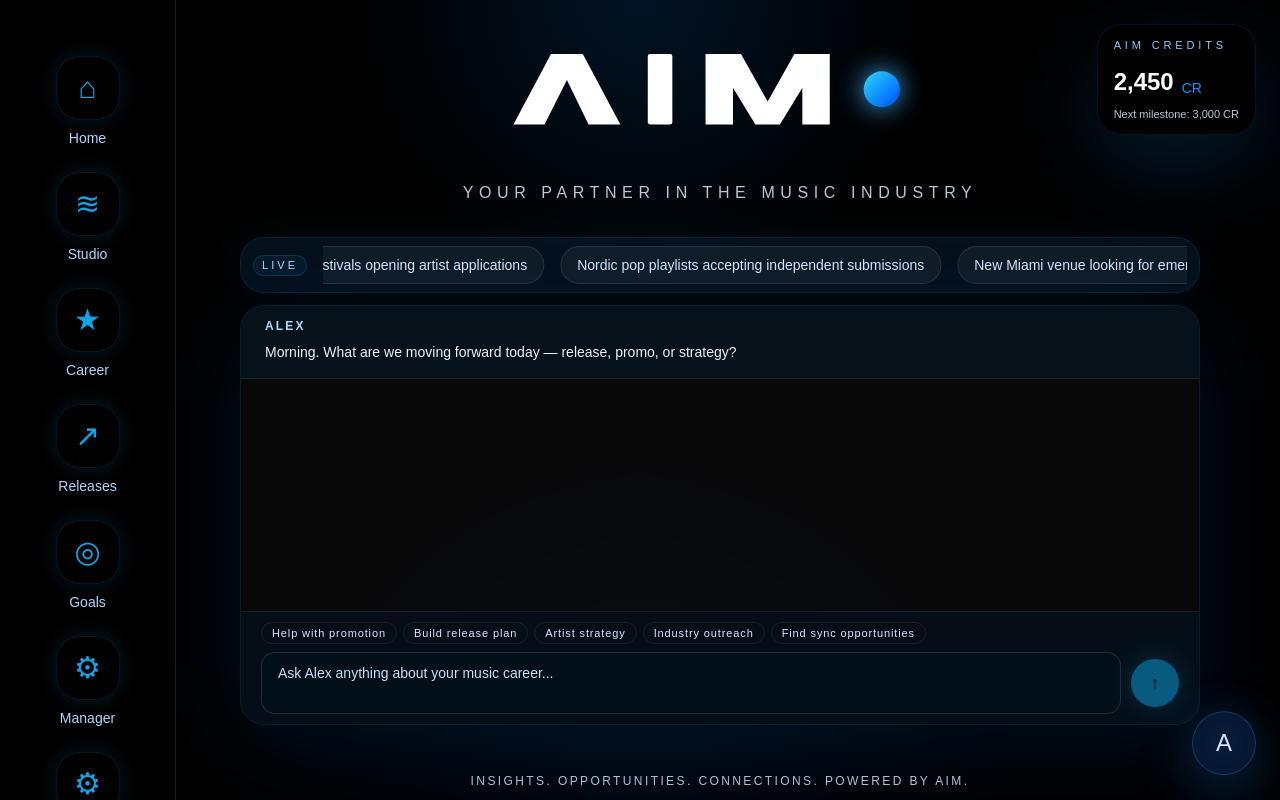
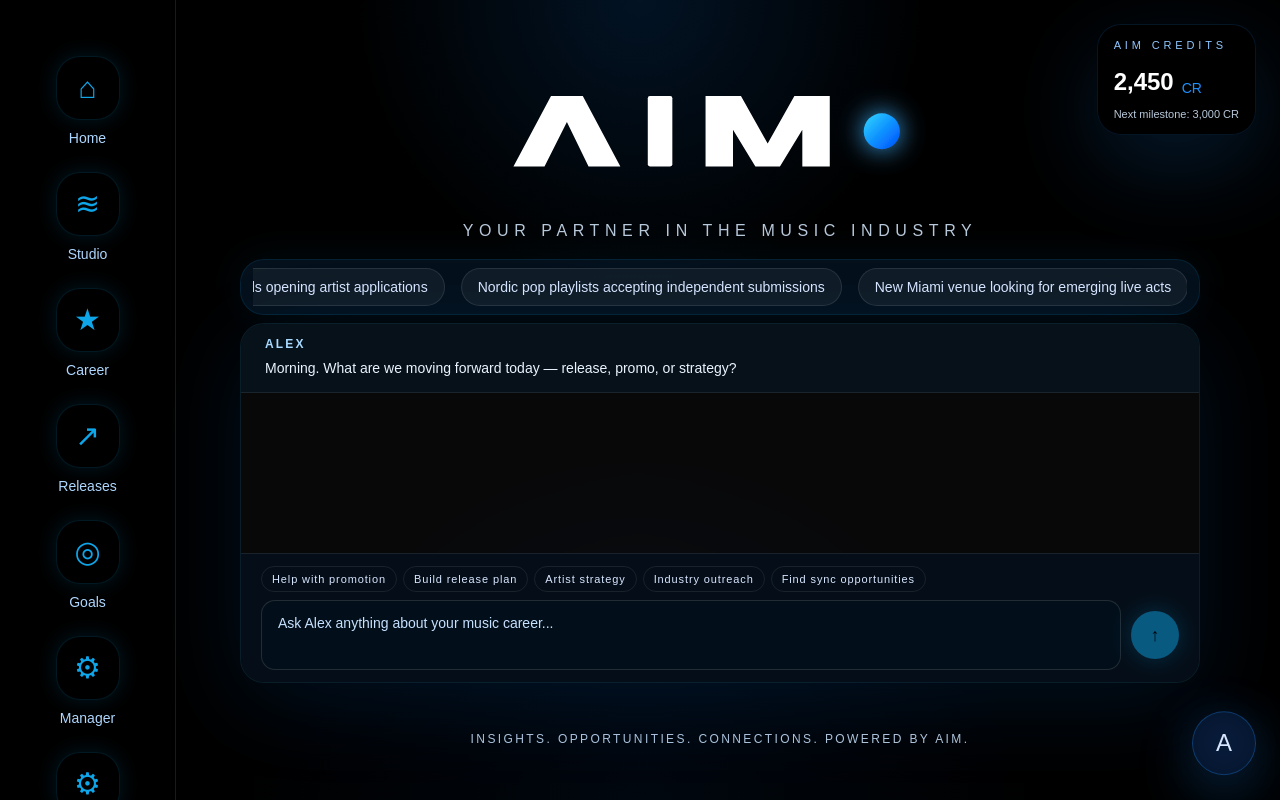
Before and after one commit to petterdazed-cpu/ai-music-manager, a Next.js app: page / in a window 1280 px wide. Built offline with nearby package versions, Linux system fonts and the light colour scheme.

Commit message:
polish homepage UX

```diff
--- a/app/page.tsx
+++ b/app/page.tsx
@@ -3,6 +3,8 @@
 import Link from 'next/link';
 import { useState, useEffect, useRef, type KeyboardEvent } from 'react';
 import { industryFeed } from '@/lib/mockData';
+
+type FeedItem = (typeof industryFeed)[number];
 
 export default function Home() {
   const defaultNavItems = [
@@ -24,24 +26,20 @@ export default function Home() {
   ];
 
   const [navItems] = useState(defaultNavItems);
-  const [headline, setHeadline] = useState("What's the move?");
-  const [subheadline, setSubheadline] = useState("Talk to Alex — your AI music manager.");
   const [placeholder, setPlaceholder] = useState("Ask Alex anything about your music career...");
   const [suggestions, setSuggestions] = useState(defaultSuggestions);
-  const [feedItems, setFeedItems] = useState(industryFeed);
+  const [feedItems, setFeedItems] = useState<FeedItem[]>(industryFeed);
   const [logoSize, setLogoSize] = useState(520);
   const [inputValue, setInputValue] = useState('');
   const [isLoading, setIsLoading] = useState(false);
+  const [streamingMessageId, setStreamingMessageId] = useState<string | null>(null);
   const [messages, setMessages] = useState<{ id: string; role: 'user' | 'alex' | 'error'; text: string }[]>([]);
   const [errorText, setErrorText] = useState<string | null>(null);
+  const streamQueueRef = useRef('');
+  const streamTimerRef = useRef<ReturnType<typeof setTimeout> | null>(null);
 
   useEffect(() => {
-    const storedHeadline = localStorage.getItem('headline');
-    if (storedHeadline) setHeadline(storedHeadline);
-
-    const storedSubheadline = localStorage.getItem('subheadline');
-    if (storedSubheadline) setSubheadline(storedSubheadline);
-
+    const hydrateStoredContent = () => {
       const storedPlaceholder = localStorage.getItem('placeholder');
       if (storedPlaceholder) setPlaceholder(storedPlaceholder);
 
@@ -53,17 +51,24 @@ export default function Home() {
       const storedFeedItems = localStorage.getItem('feedItems');
       if (storedFeedItems) {
         try {
-        const parsed = JSON.parse(storedFeedItems);
+          const parsed = JSON.parse(storedFeedItems) as unknown;
           if (Array.isArray(parsed) && parsed.length && typeof parsed[0] === 'object') {
-          setFeedItems(parsed as any);
+            setFeedItems(parsed.filter((item): item is FeedItem => (
+              typeof item === 'object' &&
+              item !== null &&
+              'id' in item &&
+              'title' in item &&
+              typeof item.id === 'string' &&
+              typeof item.title === 'string'
+            )));
           } else if (Array.isArray(parsed)) {
             // array of strings -> convert to objects
-          setFeedItems(parsed.map((t: string, i: number) => ({ id: `stored-${i}`, title: String(t) })));
+            setFeedItems(parsed.map((t, i) => ({ id: `stored-${i}`, title: String(t) })));
           } else {
             // fallback to newline-split
             setFeedItems(storedFeedItems.split('\n').filter((s) => s.trim()).map((t) => ({ id: t.slice(0, 40).replace(/[^a-z0-9]+/gi, '-').toLowerCase(), title: t })));
           }
-      } catch (e) {
+        } catch {
           // not JSON, treat as newline-separated titles
           setFeedItems(storedFeedItems.split('\n').filter((s) => s.trim()).map((t, i) => ({ id: `stored-${i}`, title: t })));
         }
@@ -72,6 +77,10 @@ export default function Home() {
       const storedLogoSize = localStorage.getItem('logoSize');
       if (storedLogoSize) setLogoSize(parseInt(storedLogoSize));
       else setLogoSize(520);
+    };
+
+    const hydrationTimer = window.setTimeout(hydrateStoredContent, 0);
+    return () => window.clearTimeout(hydrationTimer);
   }, []);
 
   const historyRef = useRef<HTMLDivElement | null>(null);
@@ -82,6 +91,40 @@ export default function Home() {
       historyRef.current.scrollTop = historyRef.current.scrollHeight;
     }
   }, [messages, isLoading]);
+
+  useEffect(() => {
+    return () => {
+      if (streamTimerRef.current) clearTimeout(streamTimerRef.current);
+    };
+  }, []);
+
+  const flushAssistantStream = (assistantId: string) => {
+    if (streamTimerRef.current) {
+      clearTimeout(streamTimerRef.current);
+      streamTimerRef.current = null;
+    }
+
+    if (!streamQueueRef.current) return;
+
+    const queuedText = streamQueueRef.current;
+    streamQueueRef.current = '';
+    setMessages((prev) => prev.map((pm) => pm.id === assistantId ? { ...pm, text: pm.text + queuedText } : pm));
+  };
+
+  const appendAssistantDelta = (assistantId: string, delta: string) => {
+    streamQueueRef.current += delta;
+
+    if (streamTimerRef.current) return;
+
+    streamTimerRef.current = setTimeout(() => {
+      streamTimerRef.current = null;
+      if (!streamQueueRef.current) return;
+
+      const queuedText = streamQueueRef.current;
+      streamQueueRef.current = '';
+      setMessages((prev) => prev.map((pm) => pm.id === assistantId ? { ...pm, text: pm.text + queuedText } : pm));
+    }, 70);
+  };
 
   const handleSendMessage = async () => {
     if (!inputValue.trim() || isLoading) return;
@@ -94,8 +137,10 @@ export default function Home() {
     const assistantId = `a-${Date.now()}`;
     const assistantMsg = { id: assistantId, role: 'alex' as const, text: '' };
 
+    streamQueueRef.current = '';
     setMessages((m) => [...m, userMsg, assistantMsg]);
     setIsLoading(true);
+    setStreamingMessageId(assistantId);
 
     try {
       console.log('Sending message to /api/chat', userText);
@@ -141,9 +186,9 @@ export default function Home() {
               const parsed = JSON.parse(m);
               const delta = parsed.choices?.[0]?.delta?.content;
               if (delta) {
-                setMessages((prev) => prev.map(pm => pm.id === assistantId ? { ...pm, text: pm.text + delta } : pm));
+                appendAssistantDelta(assistantId, delta);
               }
-            } catch (e) {
+            } catch {
               // ignore non-json lines
             }
           }
@@ -159,12 +204,13 @@ export default function Home() {
             const parsed = JSON.parse(l);
             const delta = parsed.choices?.[0]?.delta?.content;
             if (delta) {
-              setMessages((prev) => prev.map(pm => pm.id === assistantId ? { ...pm, text: pm.text + delta } : pm));
+              appendAssistantDelta(assistantId, delta);
             }
-          } catch (e) {}
+          } catch {}
         }
       }
 
+      flushAssistantStream(assistantId);
       console.log('Chat response stream finished');
     } catch (err) {
       console.error('Failed to send message:', err);
@@ -172,7 +218,9 @@ export default function Home() {
       setErrorText(msg);
       setMessages((m) => m.map(pm => pm.role === 'alex' && pm.text === '' ? { ...pm, text: `Error: ${msg}` } : pm));
     } finally {
+      flushAssistantStream(assistantId);
       setIsLoading(false);
+      setStreamingMessageId(null);
     }
   };
 
@@ -204,25 +252,22 @@ export default function Home() {
         </div>
       </aside>
 
-      <section className="flex min-h-screen items-center justify-center px-8 pl-48">
+      <section className="flex min-h-screen items-center justify-center px-8 py-8 pl-48">
         <div className="w-full max-w-[1080px] text-center">
-          <div className="mb-8 relative">
-            <div className="mb-3 flex items-center justify-center">
+          <div className="relative mb-4 flex flex-col items-center">
+            <div className="mb-2 flex w-full items-center justify-center">
               <img src="/aim-logo-v2.svg" alt="AIM" style={{ width: logoSize, height: 'auto' }} className="object-contain" />
             </div>
-            <p className="text-base uppercase tracking-[0.35em] text-[#B7C8DA]">
+            <p className="text-center text-base uppercase tracking-[0.35em] text-[#B7C8DA]">
               YOUR PARTNER IN THE MUSIC INDUSTRY
             </p>
 
           </div>
 
           {/* Slim ticker-style Industry Feed */}
-            <div className="mx-auto mt-1.5 mb-3 w-full max-w-[960px]">
+          <div className="mx-auto mb-2 mt-0 w-full max-w-[960px]">
             <div className="overflow-hidden rounded-[1.5rem] border border-[#0ea5e9]/12 bg-[#05131f]/88 px-3 py-2 shadow-[0_0_40px_rgba(14,165,233,0.08)]">
-              <div className="flex items-center gap-4 text-sm text-[#D7E6FF]">
-                <div className="rounded-full border border-[#0ea5e9]/18 bg-[#0ea5e9]/8 px-2 py-0.5 text-[11px] uppercase tracking-[0.28em] text-[#B7D9FF]">
-                  LIVE
-                </div>
+              <div className="flex items-center text-sm text-[#D7E6FF]">
                 <div className="min-w-0 flex-1 overflow-hidden">
                   <div className="flex gap-4 animate-marquee-left hover:animation-play-state-paused whitespace-nowrap text-sm text-[#E7F1FF]">
                     {feedItems.concat(feedItems).map((item, index) => {
@@ -244,47 +289,52 @@ export default function Home() {
             </div>
             <style dangerouslySetInnerHTML={{ __html: `
               @keyframes marquee-left { 0% { transform: translateX(0); } 100% { transform: translateX(-50%); } }
-                .animate-marquee-left { animation: marquee-left 24s linear infinite; }
+                .animate-marquee-left { animation: marquee-left 20s linear infinite; }
               .animate-marquee-left:hover { animation-play-state: paused; }
             ` }} />
           </div>
 
           {/* Chat panel */}
-            <div className="mx-auto mt-3 w-full max-w-[960px]">
-            <div className="flex flex-col h-[420px] rounded-[1.5rem] border border-[#0ea5e9]/14 bg-white/[0.03] p-0 shadow-[0_20px_90px_rgba(10,132,255,0.12)] backdrop-blur-xl overflow-hidden">
-              <div className="px-6 py-3 border-b border-white/8 text-left bg-[#07131f]/80">
+          <div className="mx-auto mt-2 w-full max-w-[960px]">
+            <div className="flex h-[390px] max-h-[45vh] min-h-[360px] flex-col overflow-hidden rounded-[1.5rem] border border-[#0ea5e9]/14 bg-white/[0.03] p-0 shadow-[0_20px_90px_rgba(10,132,255,0.12)] backdrop-blur-xl">
+              <div className="border-b border-white/8 bg-[#07131f]/80 px-6 py-3 text-left">
                 <div className="text-xs font-semibold uppercase tracking-[0.18em] text-[#A8D9FF]">Alex</div>
-                <div className="mt-1 text-sm leading-7 text-[#E8F4FF] font-medium">
+                <div className="mt-1 text-sm font-medium leading-6 text-[#E8F4FF]">
                   Morning. What are we moving forward today — release, promo, or strategy?
                 </div>
               </div>
 
-              <div ref={historyRef} className="flex-1 overflow-y-auto p-5 space-y-2.5">
+              <div ref={historyRef} className="min-h-0 flex-1 space-y-3 overflow-y-auto px-6 py-5">
                 {messages.map((m) => (
-                  <div key={m.id} className={`flex ${m.role === 'user' ? 'justify-end' : 'justify-start'}`}>
+                  <div key={m.id} className="flex justify-start">
                     <div className={
                       m.role === 'user'
-                        ? 'rounded-[1.25rem] px-4 py-2.5 bg-[#0ea5e9] text-black text-sm leading-6 max-w-[80%] shadow-[0_6px_20px_rgba(14,165,233,0.12)]'
+                        ? 'max-w-[82%] rounded-[1.15rem] border border-[#0ea5e9]/22 bg-[#0ea5e9]/14 px-4 py-3 text-left text-sm leading-7 text-[#F2FAFF] shadow-[0_8px_24px_rgba(14,165,233,0.08)]'
                         : m.role === 'alex'
-                        ? 'rounded-[1.25rem] px-4 py-2.5 bg-white/[0.03] border border-white/8 text-[#D7E6FF] text-sm leading-6 max-w-[80%] shadow-[0_6px_20px_rgba(10,132,255,0.06)]'
-                        : 'rounded-[1.25rem] px-4 py-2.5 bg-[#ff4d4f]/10 border border-[#ff4d4f]/20 text-[#ffb3b3] text-sm leading-6 max-w-[80%]'
+                        ? 'max-w-[86%] rounded-[1.15rem] border border-white/8 bg-white/[0.035] px-4 py-3 text-left text-sm leading-7 text-[#D7E6FF] shadow-[0_8px_24px_rgba(10,132,255,0.05)]'
+                        : 'max-w-[86%] rounded-[1.15rem] border border-[#ff4d4f]/20 bg-[#ff4d4f]/10 px-4 py-3 text-left text-sm leading-7 text-[#ffb3b3]'
                     }>
-                      <div className="whitespace-pre-wrap break-words text-left">{m.text}{isLoading && m.role === 'alex' ? <span className="inline-block ml-2 h-4 w-1 rounded-full bg-white animate-pulse" /> : null}</div>
+                      <div className="whitespace-pre-wrap break-words">
+                        {m.text}
+                        {isLoading && m.id === streamingMessageId ? (
+                          <span className="ml-2 inline-block h-2 w-2 rounded-full bg-[#BFE5FF] align-middle opacity-80 animate-pulse" />
+                        ) : null}
+                      </div>
                     </div>
                   </div>
                 ))}
                 {errorText ? <div className="text-sm text-[#ffb3b3]">{errorText}</div> : null}
               </div>
-              <div className="px-5 py-2.5 border-t border-white/8 bg-[#050f19]/90">
-                <div className="mb-2 flex gap-1.5 items-center overflow-x-auto whitespace-nowrap">
+              <div className="flex-shrink-0 border-t border-white/8 bg-[#050f19]/92 px-5 py-3">
+                <div className="mb-2 flex items-center gap-1.5 overflow-x-auto whitespace-nowrap">
                   {suggestions.map((s) => (
-                    <button key={s} className="flex-shrink-0 rounded-full border border-white/8 bg-transparent px-2.5 py-0.5 text-[11px] font-medium tracking-[0.08em] text-[#D7E6FF] hover:bg-[#0ea5e9]/10 hover:border-[#0ea5e9]/18" onClick={() => setInputValue(s)}>{s}</button>
+                    <button key={s} className="flex-shrink-0 rounded-full border border-white/8 bg-transparent px-2.5 py-1 text-[11px] font-medium tracking-[0.08em] text-[#D7E6FF] transition hover:border-[#0ea5e9]/18 hover:bg-[#0ea5e9]/10" onClick={() => setInputValue(s)}>{s}</button>
                   ))}
                 </div>
 
                 <div className="flex items-center gap-2.5">
                   <textarea
-                    className="flex-1 min-h-[56px] resize-none rounded-[0.875rem] border border-white/12 bg-[#03101b]/96 px-4 py-2.5 text-sm text-white outline-none placeholder:text-[#C6E1FF] focus:border-[#0ea5e9]/40 focus:ring-2 focus:ring-[#0ea5e9]/12"
+                    className="min-h-[54px] flex-1 resize-none rounded-[0.875rem] border border-white/12 bg-[#03101b]/96 px-4 py-2.5 text-sm leading-6 text-white outline-none placeholder:text-[#C6E1FF] focus:border-[#0ea5e9]/40 focus:ring-2 focus:ring-[#0ea5e9]/12"
                     placeholder={placeholder}
                     value={inputValue}
                     onChange={(e) => setInputValue(e.target.value)}
```
Lines whose indentation alone changed are shown as unchanged.
